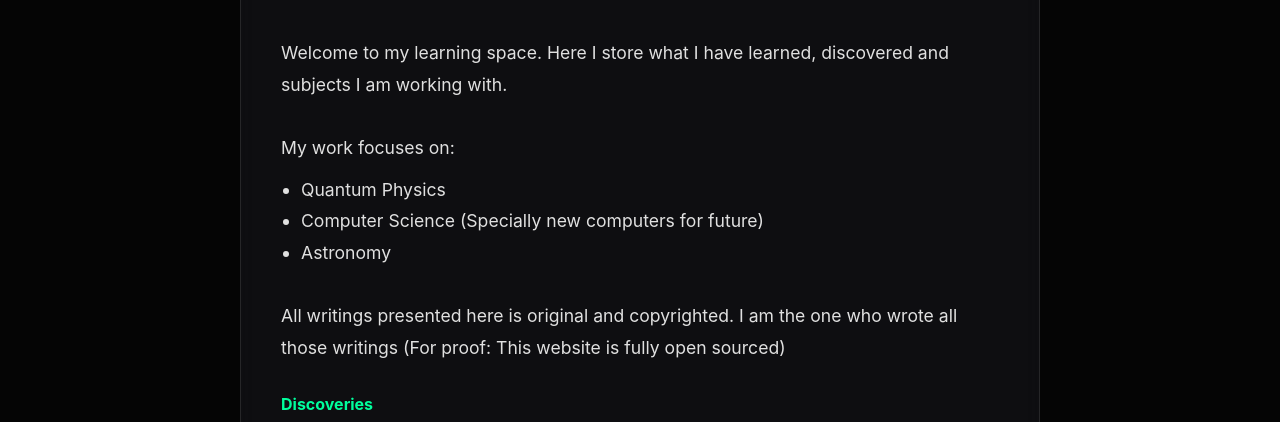
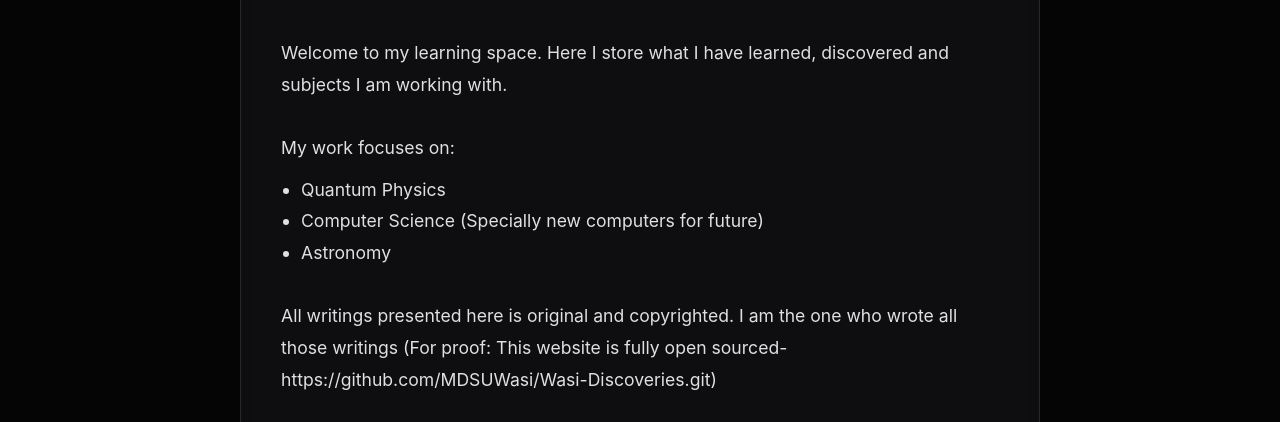
Before and after one commit to MDSUWasi/Wasi-Discoveries, a plain HTML site: page about.html in a window 1280 px wide. Shown: the part 362-784 px from the top of the page. Drawn offline with Linux system fonts and the light colour scheme.

Commit message:
Update about.html

```diff
--- a/about.html
+++ b/about.html
@@ -42,7 +42,7 @@
                 <li>Astronomy</li>
             </ul>
             <br>
-            <p>All writings presented here is original and copyrighted. I am the one who wrote all those writings (For proof: This website is fully open sourced)</p>
+            <p>All writings presented here is original and copyrighted. I am the one who wrote all those writings (For proof: This website is fully open sourced- https://github.com/MDSUWasi/Wasi-Discoveries.git)</p>
         </div>
         <a href="index.html" class="back-home">Discoveries</a>
     </main>
```
